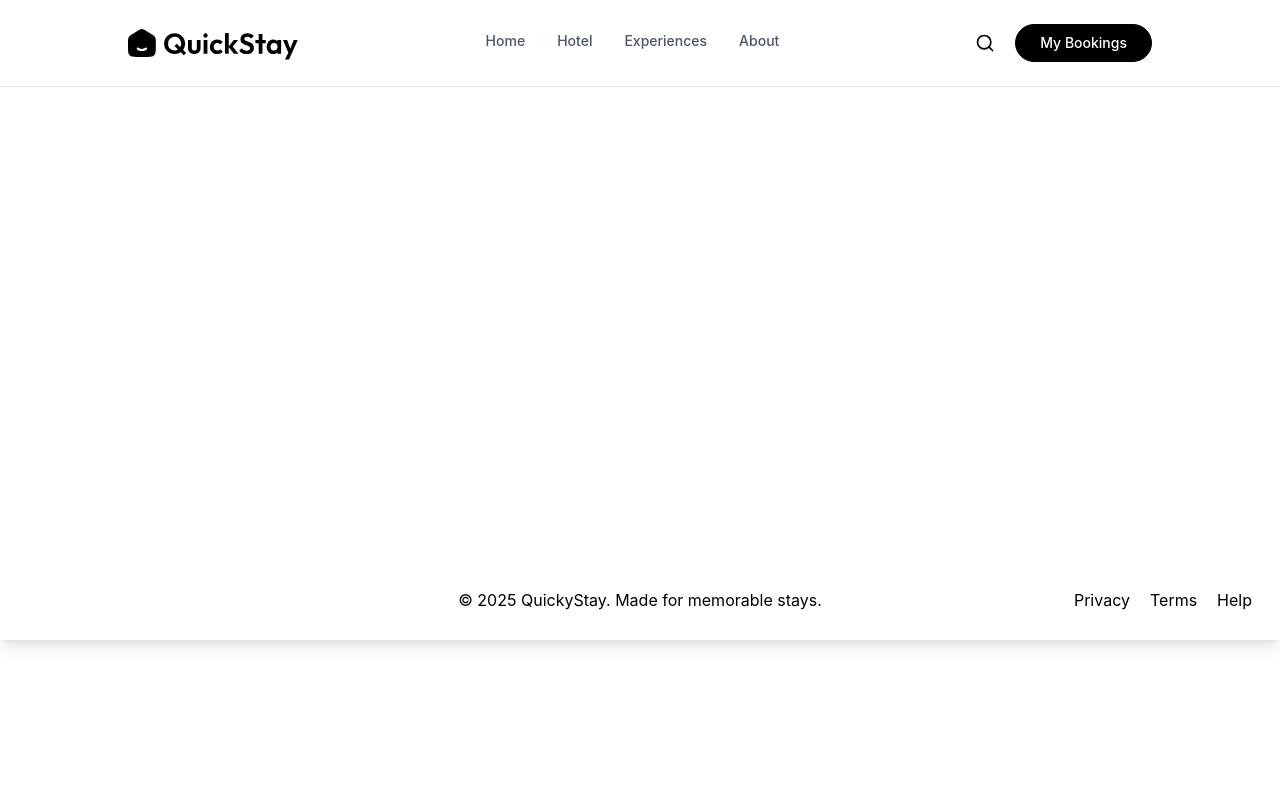
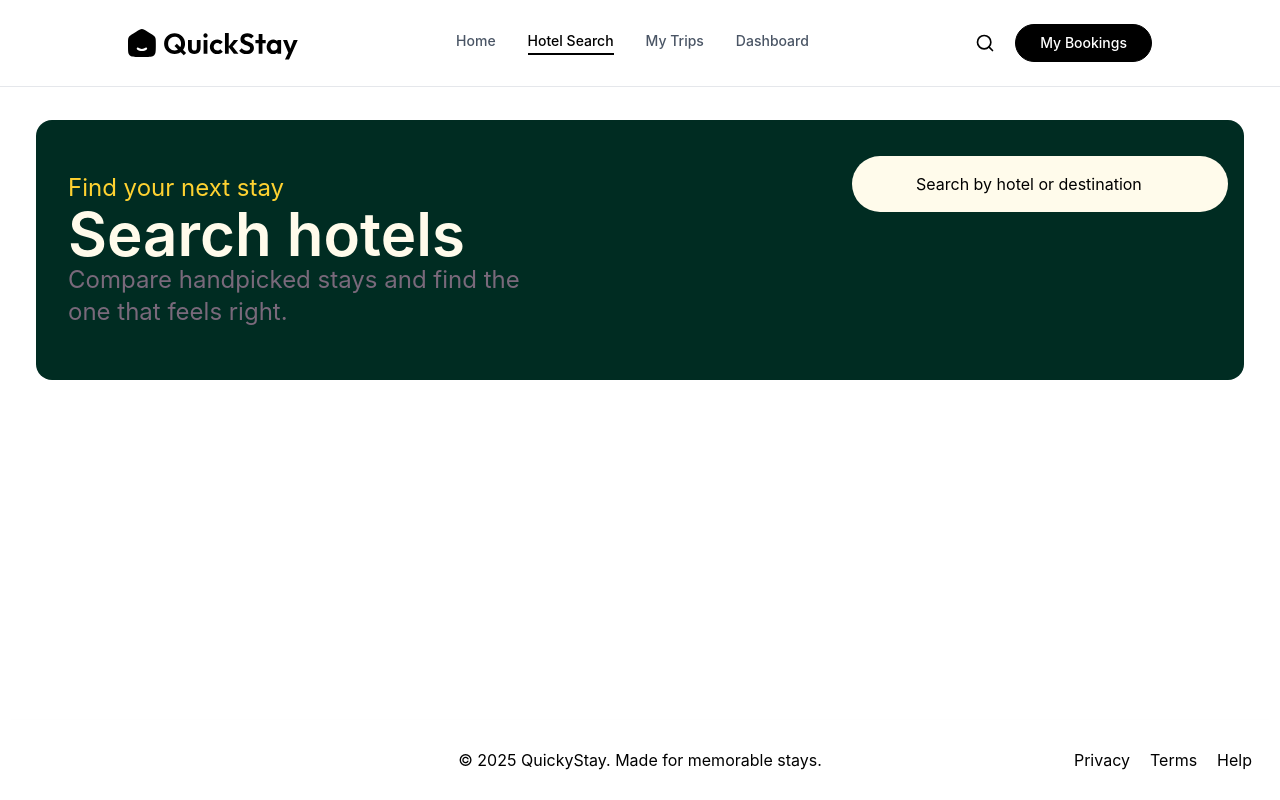
Before and after one commit to prabal-poudel/Hotel-Booking-App, a React (Vite) app in the folder client/: page /hotelsearch in a window 1280 px wide. Built offline with nearby package versions, Linux system fonts and the light colour scheme.

Commit message:
frontend completed

```diff
--- a/client/src/App.jsx
+++ b/client/src/App.jsx
@@ -3,19 +3,23 @@ import Navbar from './components/Navbar'
 import { Route, useLocation, BrowserRouter, Routes, Link } from 'react-router-dom'
 import Home from './pages/Home'
 import Footer from './components/Footer'
-import Searchhotels from './pages/Searchhotels'
+import Searchhotel from './pages/Searchhotels'
+import Mytrips from './pages/Mytrips'
+import Dashboard from './pages/Dashboard'
 
 const App = () => {
 
   const isOwnerPath = useLocation().pathname.includes("owner");
 
   return (
-    <div>
+    <div className='flex min-h-screen flex-col'>
       {!isOwnerPath && <Navbar/>}
-      <div className='min-h-[70vh] pt-24'>
+      <div className='flex-1 pt-24'>
         <Routes>
           <Route path='/' element={<Home/>} />
-          <Route path='/searchhotels' element={<Searchhotels />}/>
+          <Route path='/hotelsearch' element={<Searchhotel />}/>
+          <Route path='/mytrips' element={<Mytrips />} />
+          <Route path='/dashboard' element={<Dashboard />}/>
         </Routes>
       </div>
       <Footer />
--- a/client/src/components/Navbar.jsx
+++ b/client/src/components/Navbar.jsx
@@ -4,9 +4,9 @@ import logo from "../assets/logo.svg";
 
 const navLinks = [
     { name: "Home", path: "/" },
-    { name: "Hotel", path: "/rooms" },
-    { name: "Experiences", path: "/experiences" },
-    { name: "About", path: "/about" },
+    { name: "Hotel Search", path: "/hotelsearch" },
+    { name: "My Trips", path: "/mytrips" },
+    { name: "Dashboard", path: "/dashboard" },
 ];
 
 const SearchIcon = () => (
--- /dev/null
+++ b/client/src/pages/Dashboard.jsx
@@ -0,0 +1,9 @@
+import React from 'react'
+
+const Dashboard = () => {
+  return (
+    <div>Dashboard</div>
+  )
+}
+
+export default Dashboard
--- /dev/null
+++ b/client/src/pages/Mytrips.jsx
@@ -0,0 +1,9 @@
+import React from 'react'
+
+const Mytrips = () => {
+  return (
+    <div>Mytrips</div>
+  )
+}
+
+export default Mytrips
--- a/client/src/pages/Searchhotels.jsx
+++ b/client/src/pages/Searchhotels.jsx
@@ -1,11 +1,23 @@
 import React from 'react'
 
-const Searchhotels = () => {
+const Searchhotel = () => {
   return (
-    <div>
-        <p>Searchhotels</p>
+    <div className='bg-[#002C22] p-4 rounded-2xl mx-9 my-6 py-9 text-amber-50 '>
+        <div className='flex gap-75'>
+          <div className='p-4'>
+            <p className='text-amber-300 text-2xl '>Find your next stay</p>
+            <h2 className='text-6xl font-semibold'>Search hotels</h2>
+            <p className='text-mauve-500 text-2xl'>Compare handpicked stays and find the one that feels right.</p>
+          </div>
+          <div>
+            <input
+            type='text'
+            placeholder='Search by hotel or destination'
+            className='rounded-4xl bg-amber-50 placeholder-black p-4 text-2 px-16' />
+          </div>
+        </div>
     </div>
   )
 }
 
-export default Searchhotels
+export default Searchhotel
```
